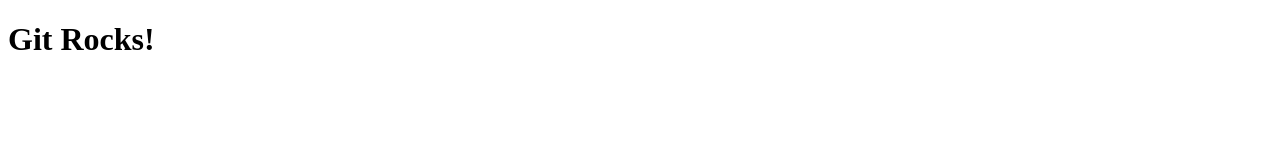
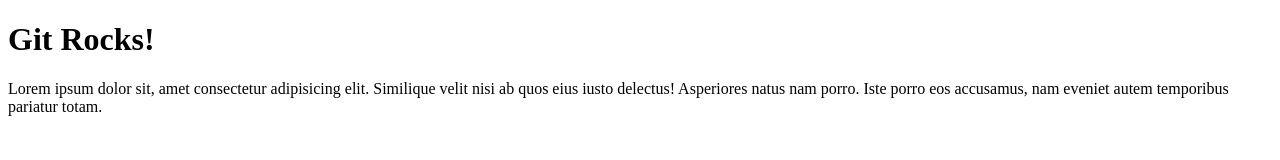
Before and after one commit to omiras/prueba-asociar-repo, a plain HTML site: page index.html in a window 1280 px wide. Drawn offline with Linux system fonts and the light colour scheme.

Commit message:
descripcioó completada

```diff
--- a/index.html
+++ b/index.html
@@ -8,5 +8,6 @@
 </head>
 <body>
     <h1>Git Rocks!</h1>
+    <p>Lorem ipsum dolor sit, amet consectetur adipisicing elit. Similique velit nisi ab quos eius iusto delectus! Asperiores natus nam porro. Iste porro eos accusamus, nam eveniet autem temporibus pariatur totam.</p>
 </body>
 </html>
```
